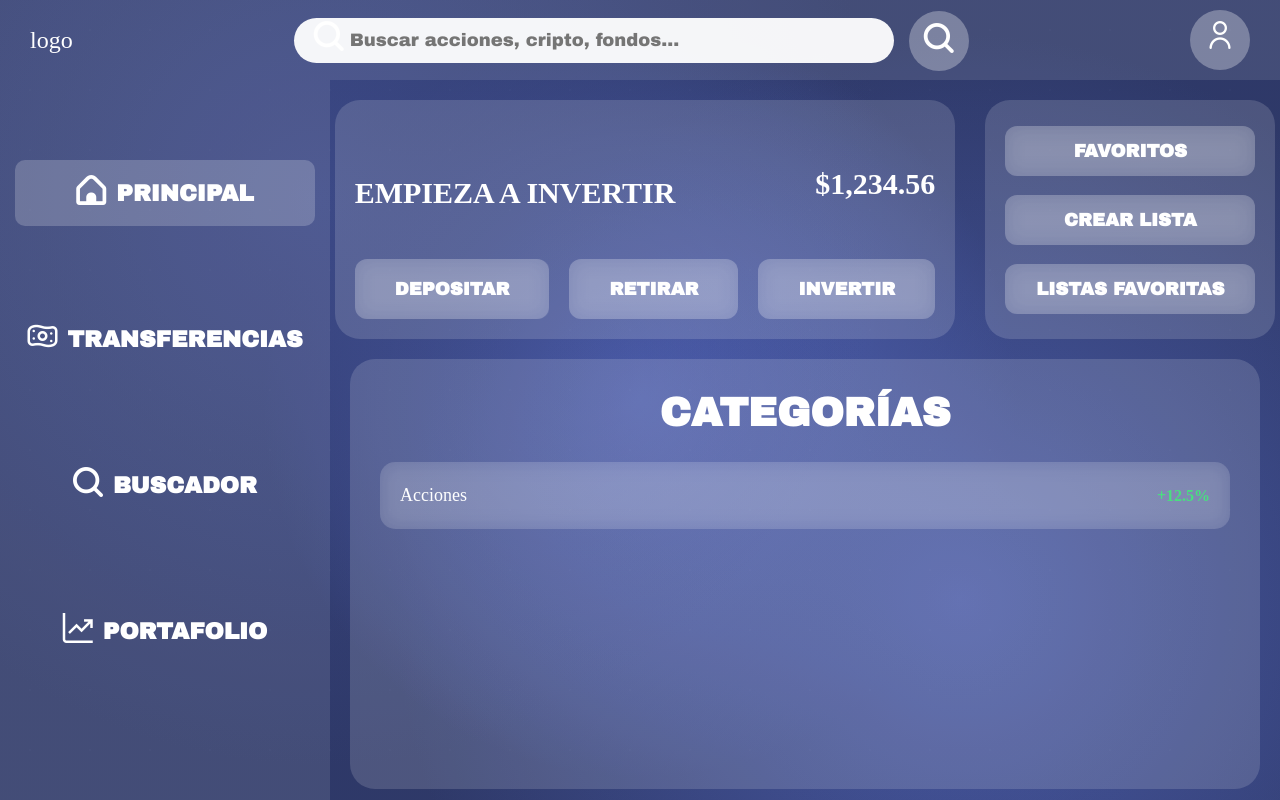
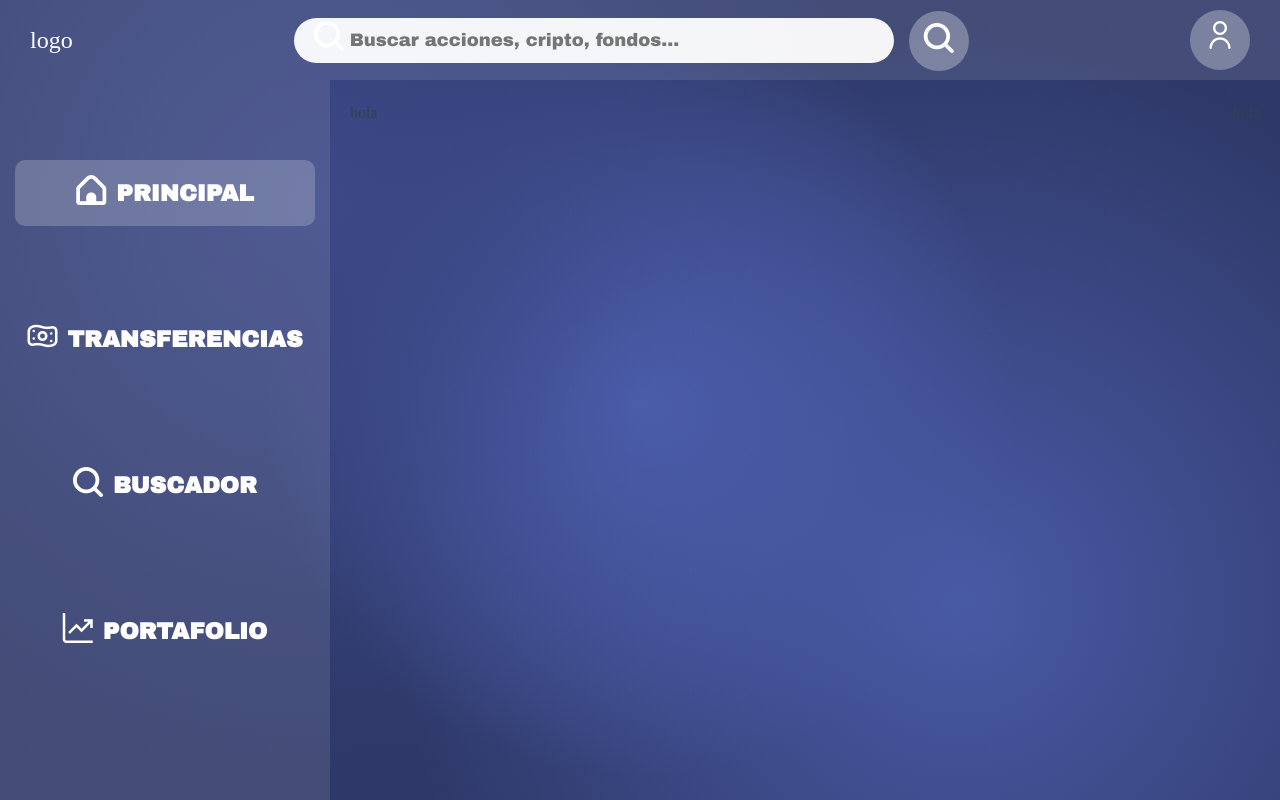
Before and after one commit to FranzFQ/hapi_page_proyect, a React (Vite) app in the folder fronted/: page / in a window 1280 px wide. Built offline with nearby package versions, Linux system fonts and the light colour scheme.

Commit message:
feat: add Transfer page and base components

```diff
--- a/fronted/src/App.jsx
+++ b/fronted/src/App.jsx
@@ -10,17 +10,20 @@ import ManageStocksPage from './pages/ManageStocksPage';
 import AddStockPage from './pages/AddStockPage';
 import EditStockPage from './pages/EditStockPage';
 import StockDetailsPage from './pages/StockDetailsPage';
+import UserTransferPage from "./pages/UserTransferPage.jsx";
 
 export default function App() {
   return (
     <Router>
       <Routes>
-        <Route path="/" element={<UserHome />} />
+        <Route path="/" element={<UserTransferPage />} />
         <Route path="/home" element={<UserHome />} />
         <Route path="/register" element={<UserRegister />} />
         <Route path="/admin" element={<AdminDashboard />} />
         <Route path="/loginEmail" element={<EmailLoginPage />} />
         <Route path="/loginPassword" element={<PasswordLoginPage />} />
+
+        <Route path="/transfer" element={<UserTransferPage />} />
 
         <Route path="/admin/stocks" element={<ManageStocksPage />} />
         <Route path="/admin/stocks/add" element={<AddStockPage />} />
--- /dev/null
+++ b/fronted/src/pages/UserTransferPage.jsx
@@ -0,0 +1,23 @@
+import Header from '../user-components/Header';
+import Sidebar from '../user-components/Sidebar';
+import TransferOptionBox from '../user-components/transfer/TransferOptionBox';
+import RecentTransferBox from '../user-components/transfer/RecentTransferBox';
+import "../style/UserTransfer.css";
+
+
+const UserTransferPage = () => {
+  return (
+    <div className="dashboard-container fade-in">
+      <Header />
+      <div className="main-content">
+        <Sidebar />
+        <main className="center-content">
+            <TransferOptionBox />
+            <RecentTransferBox />
+        </main>
+      </div>
+    </div>
+  );
+}
+
+export default UserTransferPage;
--- /dev/null
+++ b/fronted/src/style/UserTransfer.css
@@ -0,0 +1,5 @@
+.center-content {
+    display: flex;
+    flex-direction: row;
+    justify-content: space-between;
+}
--- /dev/null
+++ b/fronted/src/user-components/transfer/RecentTransferBox.jsx
@@ -0,0 +1,9 @@
+const RecentTransferBox = () => {
+  return (
+    <div className="container">
+    <p>hola</p>
+    </div>
+  );
+}
+
+export default RecentTransferBox;
--- /dev/null
+++ b/fronted/src/user-components/transfer/TransferOptionBox.jsx
@@ -0,0 +1,9 @@
+const TransferOptionBox = () => {
+  return (
+    <div className="container">
+    <p>hola</p>
+    </div>
+  );
+}
+
+export default TransferOptionBox;
```
